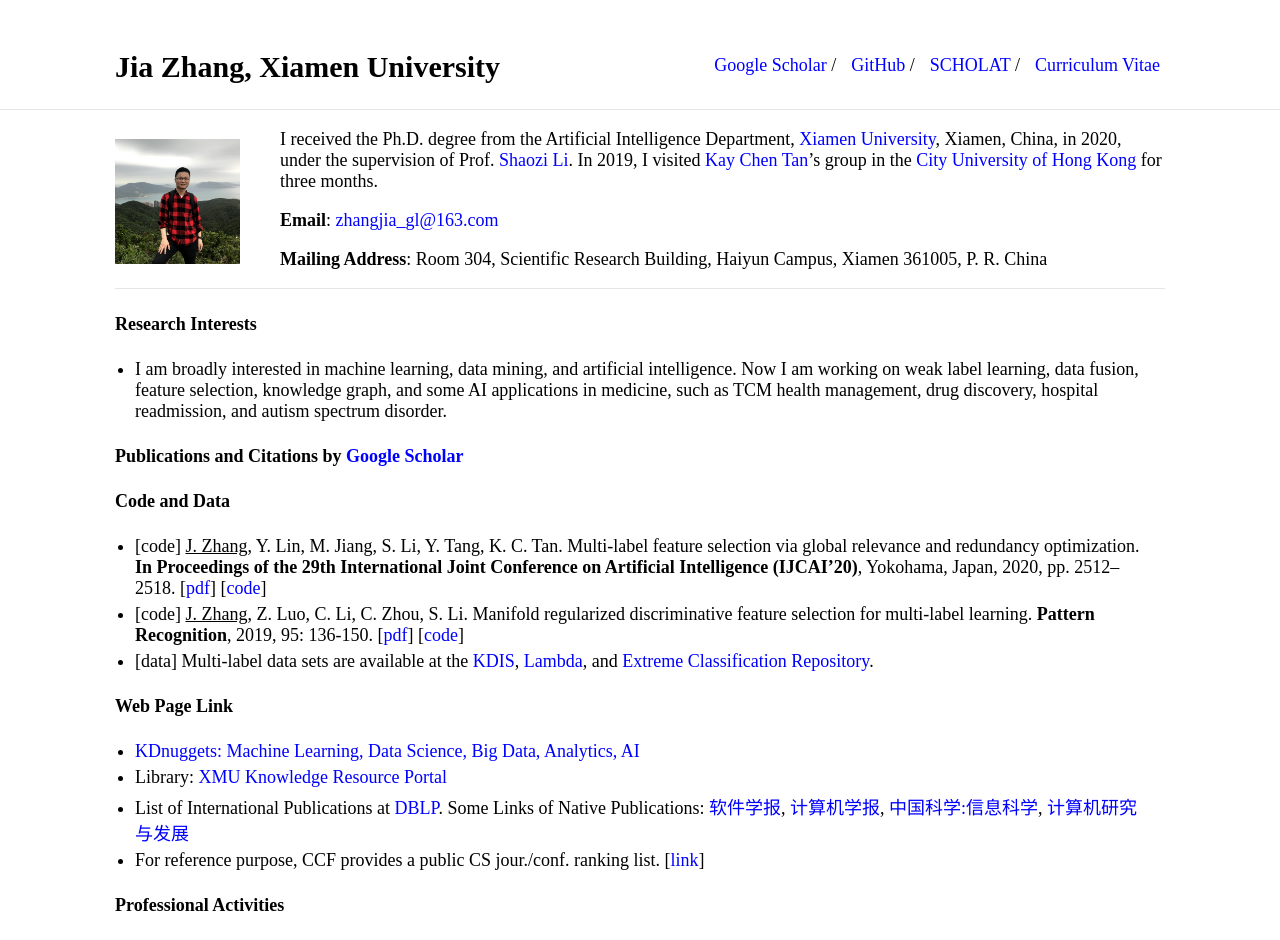
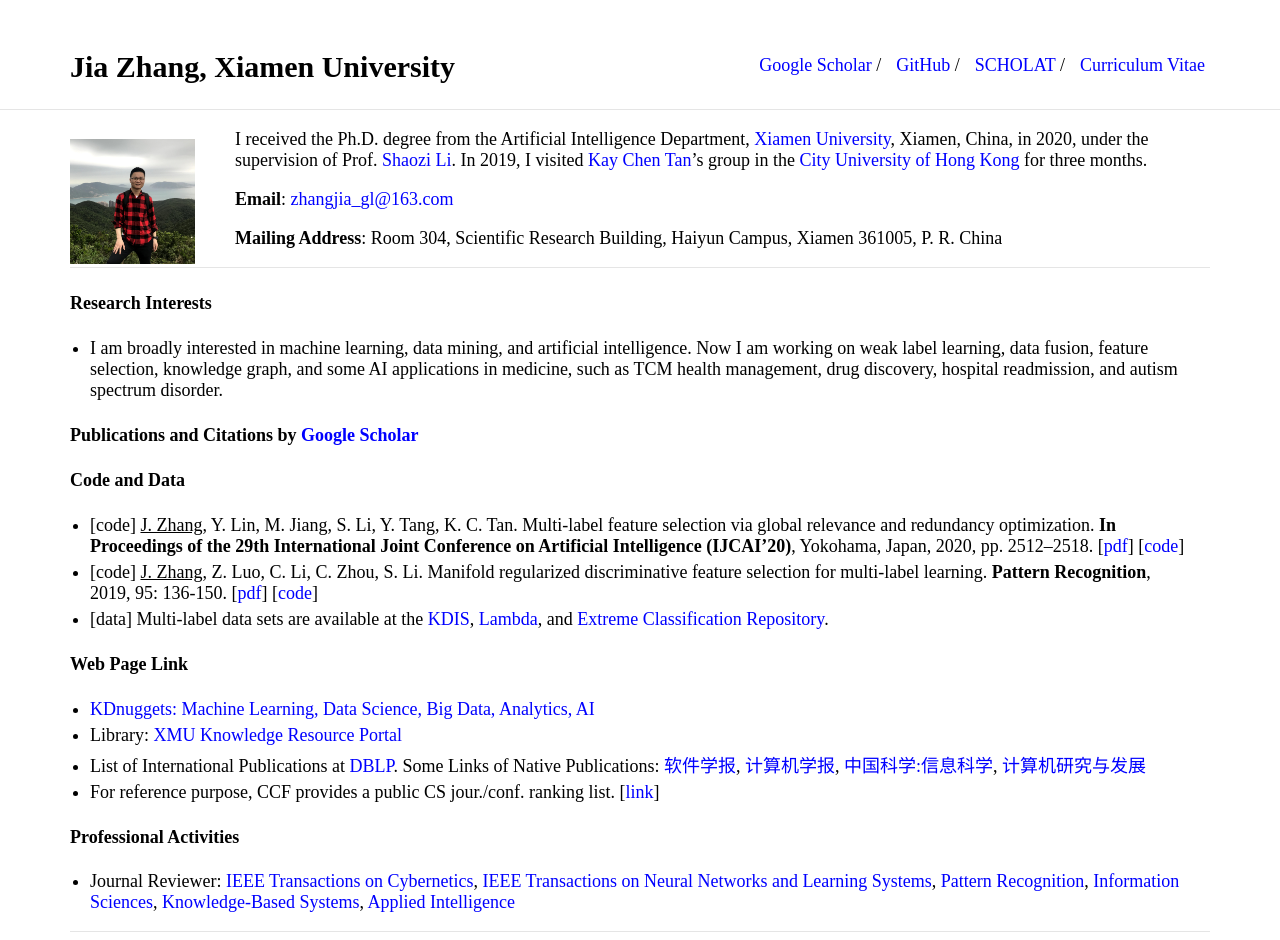
Before and after one commit to jiazhang-ml/jiazhang-ml.github.io, a Jekyll site: the page built from index.md, in a window 1280 px wide. Shown: the top 940 px of the page. Built offline with Jekyll 4.4.1, drawn with Linux system fonts in a browser that asks for light colours; grey boxes are pictures that could not be loaded.

Commit message:
Update _style.scss

```diff
--- a/_sass/_style.scss
+++ b/_sass/_style.scss
@@ -68,7 +68,7 @@ hr {
 /* Divs */
 
 .container {
-    max-width: 1050px;
+    max-width: 1140px;
     margin: auto;
 
 }
```
